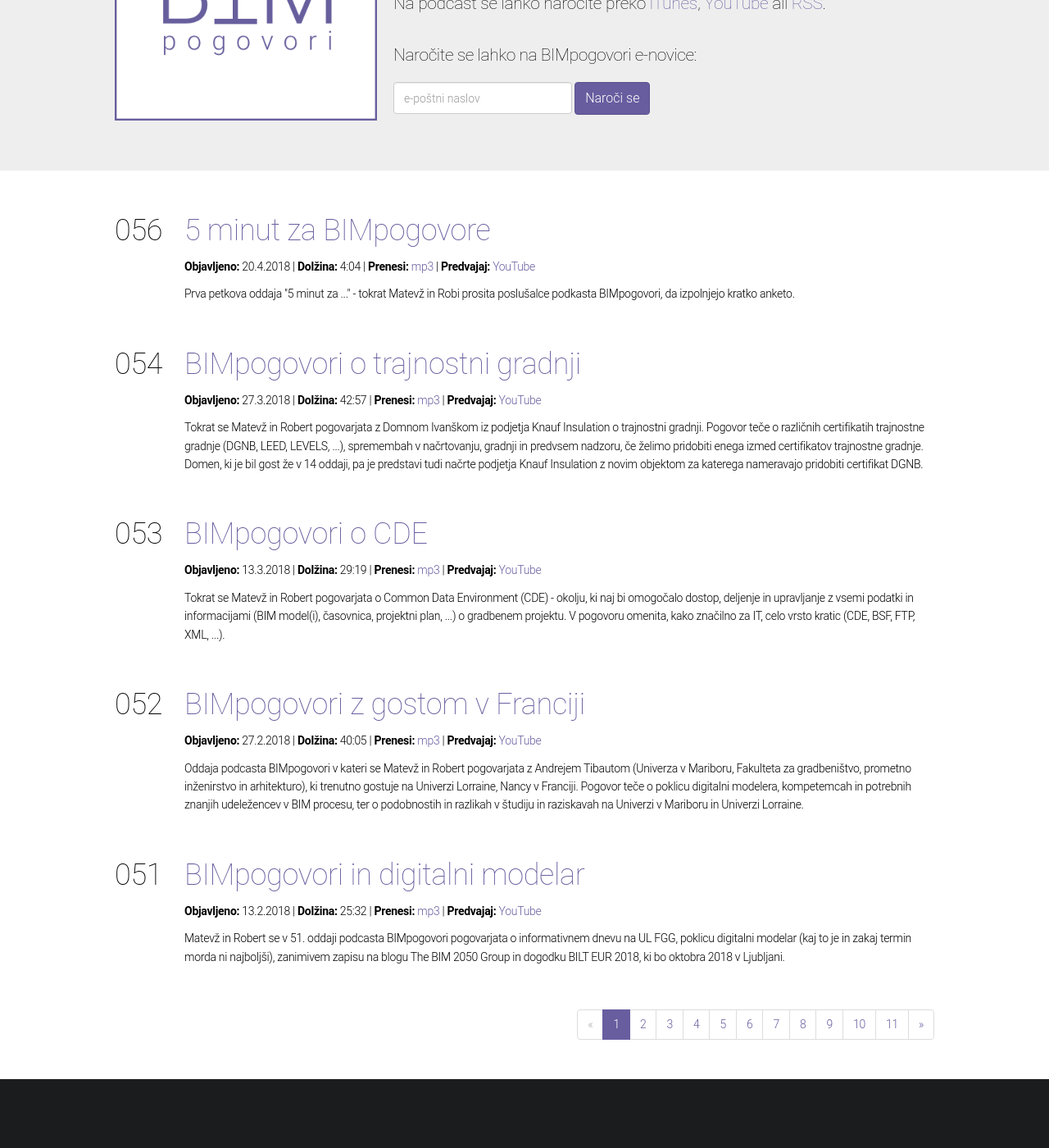
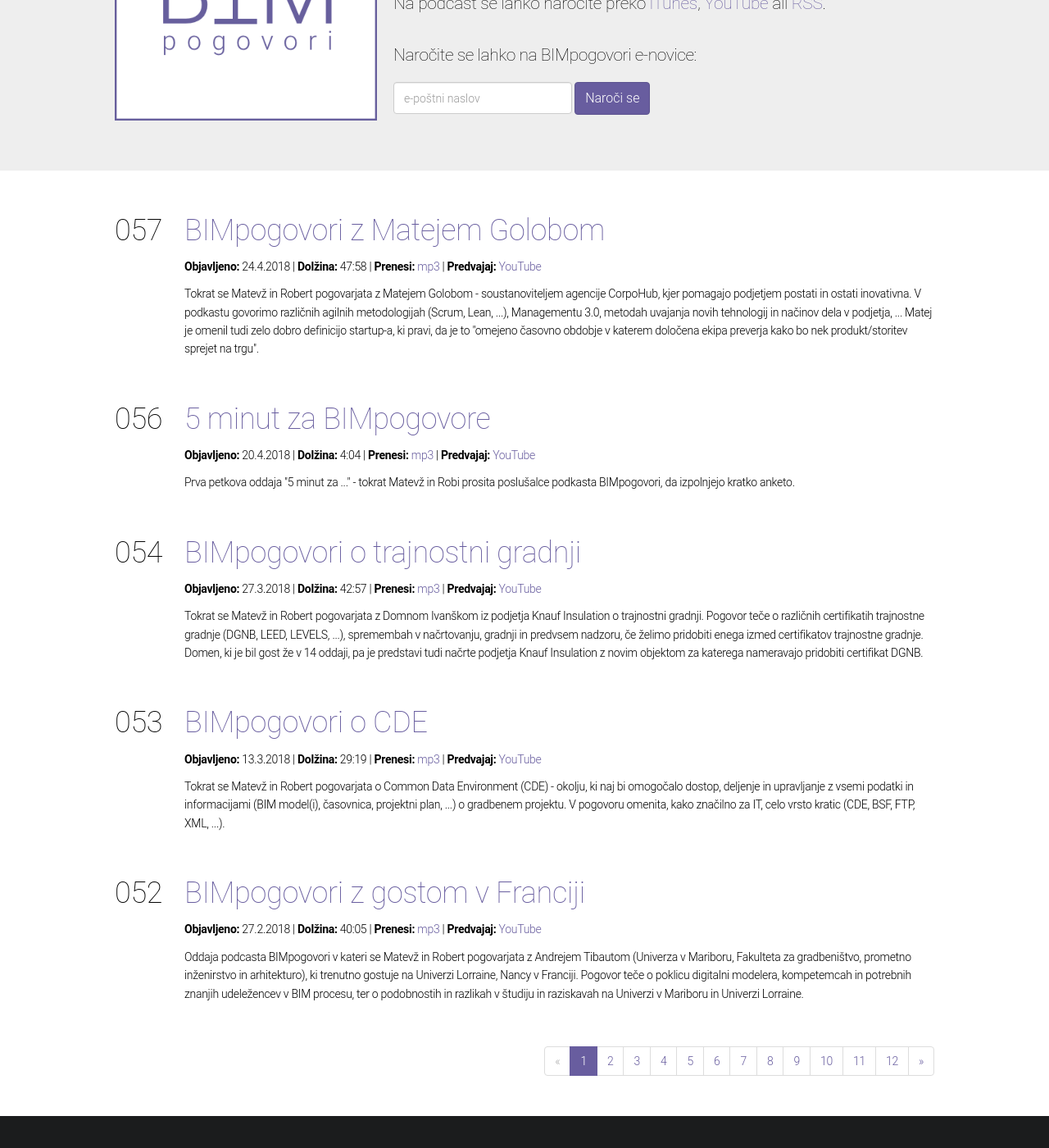
Before and after one commit to bimpogovori/bimpogovori.github.io, a Jekyll site: the page built from index.html, in a window 1280 px wide and 1400 px high, scrolled down 221 px. Shown: the whole window at 82% size. Built offline with Jekyll 4.4.1, drawn with Linux system fonts in a browser that asks for light colours; the list of posts is cut into pages by our own code.

```diff
--- /dev/null
+++ b/_posts/2018-04-24-057.html
@@ -0,0 +1,43 @@
+---
+layout: post
+title: BIMpogovori z Matejem Golobom
+number: "057"
+duration: "47:58"
+description: Tokrat se Matevž in Robert pogovarjata z Matejem Golobom - soustanoviteljem agencije CorpoHub, kjer pomagajo podjetjem postati in ostati inovativna. V podkastu govorimo različnih agilnih metodologijah (Scrum, Lean, ...), Managementu 3.0, metodah uvajanja novih tehnologij in načinov dela v podjetja, ... Matej je omenil tudi zelo dobro definicijo startup-a, ki pravi, da je to "omejeno časovno obdobje v katerem določena ekipa preverja kako bo nek produkt/storitev sprejet na trgu".
+subtitle: BIMpogovori z Matejem Golobom
+date: 2018-04-24
+file: "https://github.com/bimpogovori/bimpogovori.github.io/raw/master/recordings/BIMpogovori-057.mp3"
+youtube: "https://www.youtube.com/watch?v=GBrATZsvzlo&list=PLE5q5RnsyIpe4pv9xcFGHbCbrk6sVwkmQ&index=57"
+length: "34736699"
+keywords: oddaja,BIMpogovori,056,Matej,Golob,CorpoHub,agilne,metodologije,vitko,scrum,design,thinking,startup
+explicit: "no"
+image: "http://bimpogovori.si/images/itunes-v2.png"
+comments: false
+
+---
+
+<p>Gost: Matej Golob (<a href="https://www.linkedin.com/in/matejgolob/">Matej Golob @ LinkedIn</a>)</p>
+
+<p>Gostitelj:</p>
+<ul>
+	<li>Matevž Dolenc (<a href="http://matevzdolenc.com">matevzdolenc.com</a>, <a href="http://twitter.com/matevzdolenc">@matevzdolenc</a>)</li>
+	<li>Robert Klinc (<a href="http://twitter.com/robertklinc">@robertklinc</a>)</li>
+</ul>
+
+<p>Povezave:</p>
+<ul>
+	<li><a href="http://www.corpohub.com">CorpoHub</a></li>
+  <li><a href="https://en.wikipedia.org/wiki/Design_thinking">Design Thinking</a></li>
+  <li><a href="https://www.scrum.org">Scrum</a>, <a href="http://www.scrumguides.org/index.html">Scrum Guide</a></li>
+	<li><a href="http://theleanstartup.com">Eric Ries, The Lean Startup</a></li>
+	<li><a href="https://delajvitko.si">Delaj vitko + brezplačna knjiga v PDF obliki</a></li>
+	<li><a href="https://rework.withgoogle.com/print/guides/5721312655835136/">re:Work - Guide: Understand team effectiveness (Project Aristotle)</a></li>
+	<li>The New York Times, <a href="https://www.nytimes.com/2016/02/28/magazine/what-google-learned-from-its-quest-to-build-the-perfect-team.html?smid=pl-share">What Google Learned From Its Quest to Build the Perfect Team</a></li>
+	<li><a href="https://rework.withgoogle.com/guides/managers-identify-what-makes-a-great-manager/steps/introduction/">re:Work - Guide: Identify what makes a great manager (Project Oxygen)</a></li>
+</ul>
+
+<p>Priporočila</p>
+<ul>
+	<li>(Matej) zelo splošno priporočilo ... testirajte VSE!</li>
+	<li>(Matevž) Kerry Patterson, <a href="https://www.audible.com/pd/Business/Crucial-Conversations-Audiobook/B009RQZDHS ">Crucial Conversations: Tools for Talking When Stakes Are High</a></li>
+</ul>
--- a/priporocila/index.html
+++ b/priporocila/index.html
@@ -9,13 +9,33 @@ layout: default
 
 		<div class="row">
 			<div class="col-sm-6 col-xs-6 m-b">
+			</div>
+
+			<div class="col-sm-6 col-xs-6 m-b">
+				<p><strong>057 BIMpogovori z Matejem Golobom</strong> <small>(24.4.2018)</small></p>
+				<ul>
+					<li>(Matej) zelo splošno priporočilo ... testirajte VSE!</li>
+					<li>(Matevž) Kerry Patterson, <a href="https://www.audible.com/pd/Business/Crucial-Conversations-Audiobook/B009RQZDHS ">Crucial Conversations: Tools for Talking When Stakes Are High</a></li>
+				</ul>
+			</div>
+		</div>
+
+		<div class="row">
+			<div class="col-sm-6 col-xs-6 m-b">
+				<p><strong>056 5 minut za BIMpogovore</strong> <small>(20.4.2018)</small></p>
+			</div>
+
+			<div class="col-sm-6 col-xs-6 m-b">
+			</div>
+		</div>
+
+		<div class="row">
+			<div class="col-sm-6 col-xs-6 m-b">
 				<p><strong>054 BIMpogovori o trajnostni gradnji</strong> <small>(27.3.2018)</small></p>
-				<p>Ni priporočil</p>
 			</div>
 
 			<div class="col-sm-6 col-xs-6 m-b">
 				<p><strong>053 BIMpogovori o CDE</strong> <small>(13.3.2018)</small></p>
-				<p>Ni priporočil</p>
 			</div>
 		</div>
 
@@ -322,14 +342,12 @@ layout: default
 
       <div class="col-sm-6 col-xs-6 m-b">
         <p><strong>019 BIMpogovori na siBIM konferenci 2016</strong> <small>(6.12.2016)</small></p>
-				<p>Ni priporočil.</p>
       </div>
 		</div>
 
 		<div class="row">
       <div class="col-sm-6 col-xs-6 m-b">
         <p><strong>018 BIMpogovori na BIMathlonu 2016</strong> <small>(24.11.2016)</small></p>
-				<p>Ni priporočil.</p>
       </div>
 
       <div class="col-sm-6 col-xs-6 m-b">
```
Also changed, not shown: 1 other file.
